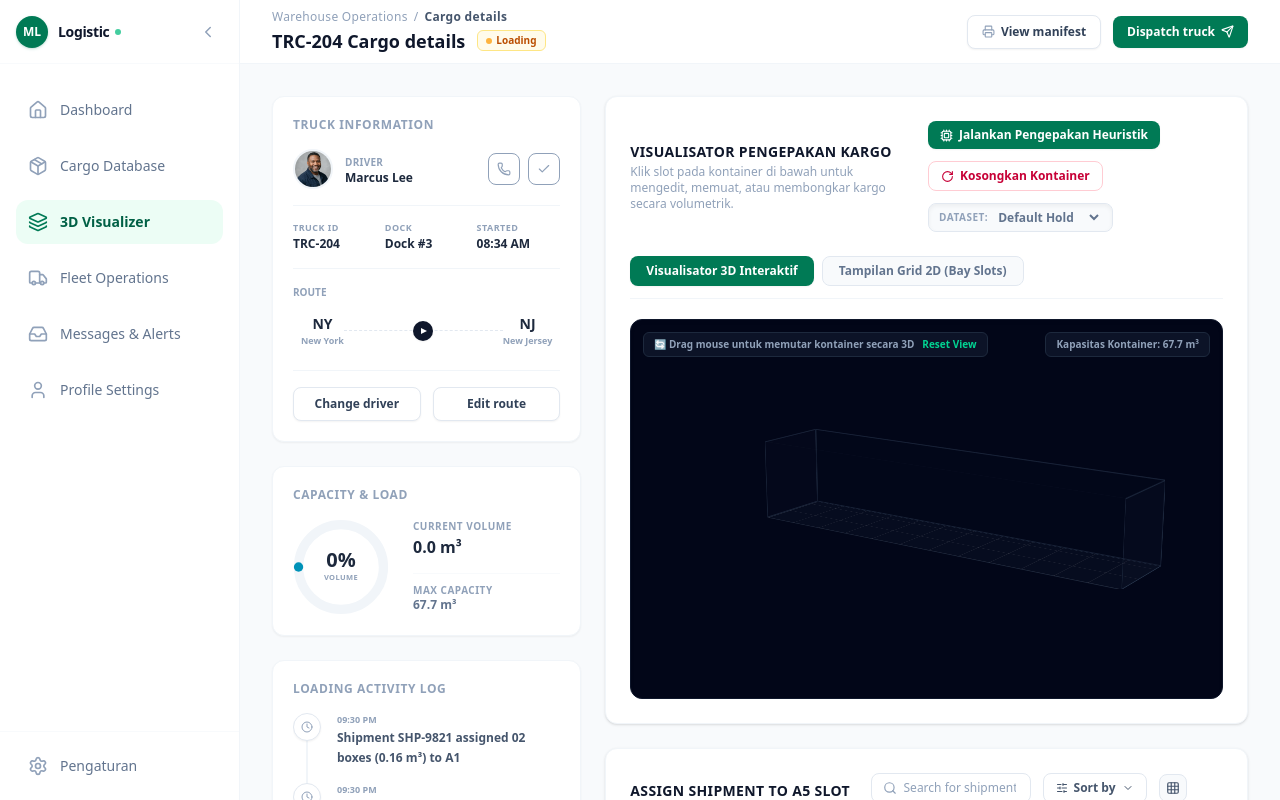
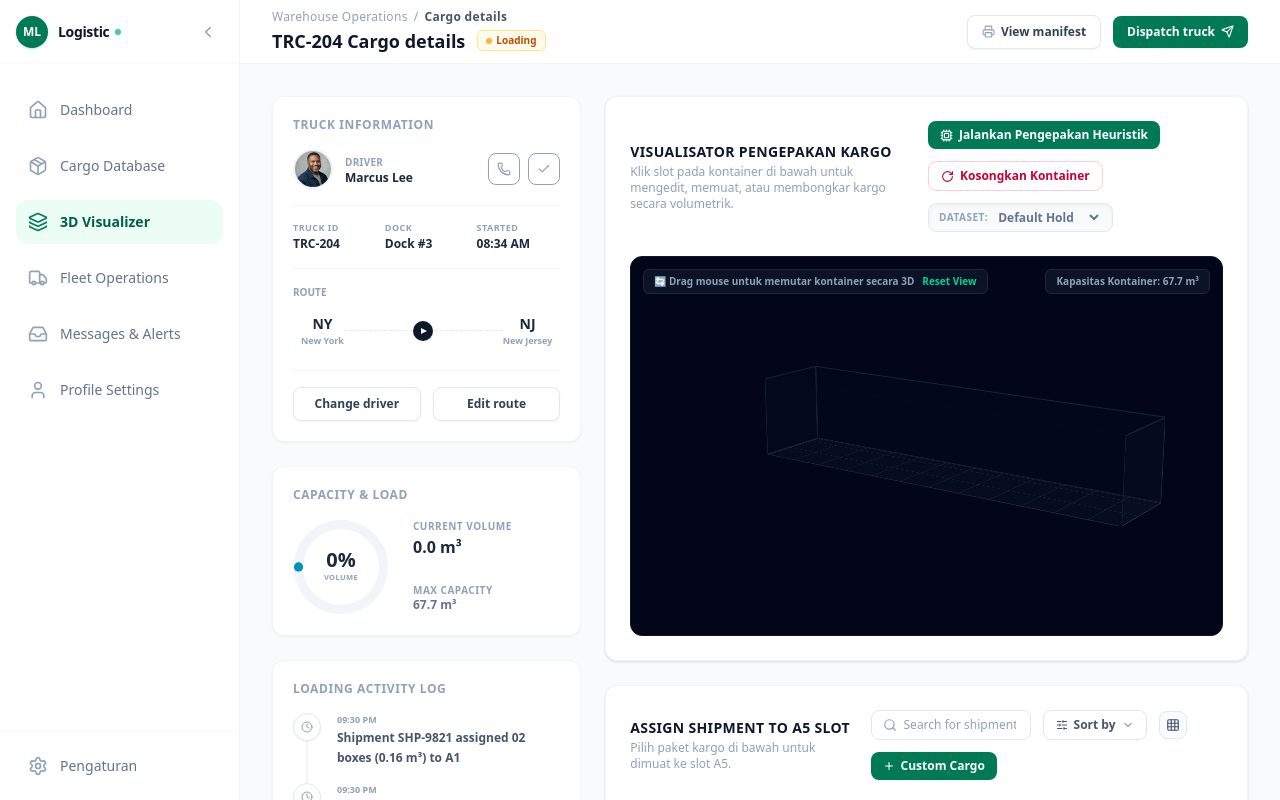
Before and after one commit to ramsaairil/my-app, a Next.js app: page /optimasi in a window 1280 px wide. Built offline with nearby package versions, Linux system fonts and the light colour scheme.

Commit message:
feat: implement 3D container cargo optimization page with packing solver

```diff
--- a/app/optimasi/page.tsx
+++ b/app/optimasi/page.tsx
@@ -530,7 +530,6 @@ export default function CargoDetailsDashboardPage() {
   });
 
   // 3D View and BPP States
-  const [visualizerMode, setVisualizerMode] = useState<"2d" | "3d">("3d");
   const [packedBoxes, setPackedBoxes] = useState<PlacedBox[]>([]);
   const [rotation, setRotation] = useState({ x: -15, y: -35 });
   const [isDragging, setIsDragging] = useState(false);
@@ -1221,27 +1220,7 @@ export default function CargoDetailsDashboardPage() {
                 </div>
               </div>
 
-              {/* Tab Selector Visualizer */}
-              <div className="flex gap-2 border-b border-slate-100 pb-3 mb-5">
-                {[
-                  { id: "3d", label: "Visualisator 3D Interaktif" },
-                  { id: "2d", label: "Tampilan Grid 2D (Bay Slots)" }
-                ].map((tab) => (
-                  <button
-                    key={tab.id}
-                    onClick={() => setVisualizerMode(tab.id as "2d" | "3d")}
-                    className={`px-4 py-1.5 rounded-lg text-xs font-bold transition-all cursor-pointer ${
-                      visualizerMode === tab.id
-                        ? "bg-emerald-700 text-white shadow-xs"
-                        : "bg-slate-50 border border-slate-200 text-slate-500 hover:bg-slate-100"
-                    }`}
-                  >
-                    {tab.label}
-                  </button>
-                ))}
-              </div>
-
-              {visualizerMode === "3d" ? (
+              {/* 3D Visualizer Container */}
               <div className="w-full flex flex-col items-center justify-center p-6 bg-slate-950 text-white border border-slate-900 rounded-xl min-h-[380px] select-none overflow-hidden relative shadow-inner">
                 {/* Drag Instructions & Reset View */}
                 <div className="absolute top-3 left-3 text-[10px] text-slate-400 font-semibold bg-slate-900/80 px-2.5 py-1 rounded-md border border-slate-800 flex items-center gap-2 z-20">
@@ -1347,40 +1326,6 @@ export default function CargoDetailsDashboardPage() {
                   </div>
                 </div>
               </div>
-              ) : (
-                <div className="w-full relative flex items-center justify-center p-2 bg-[#fdfdfd] border border-slate-100 rounded-xl overflow-hidden min-h-[300px] select-none">
-                  {/* Truck Background Image */}
-                  <img
-                    src="/truck_40ft.png"
-                    alt="40ft Container Truck Layout"
-                    className="w-full max-w-[720px] h-auto object-contain pointer-events-none"
-                  />
-
-                  {/* Cargo Compartments Grid Overlay on the truck trailer */}
-                  <div
-                    className="absolute flex flex-col justify-between"
-                    style={{
-                      left: "37.9%",
-                      top: "7.8%",
-                      width: "59.6%",
-                      height: "45.5%"
-                    }}
-                  >
-                    {/* Grid A */}
-                    <div className="grid grid-cols-6 gap-0.5 h-[32%]">
-                      {slots.filter((s) => s.row === "A").map((slot) => renderSlotCell(slot))}
-                    </div>
-                    {/* Grid B */}
-                    <div className="grid grid-cols-6 gap-0.5 h-[32%]">
-                      {slots.filter((s) => s.row === "B").map((slot) => renderSlotCell(slot))}
-                    </div>
-                    {/* Grid C */}
-                    <div className="grid grid-cols-6 gap-0.5 h-[32%]">
-                      {slots.filter((s) => s.row === "C").map((slot) => renderSlotCell(slot))}
-                    </div>
-                  </div>
-                </div>
-              )}
             </section>
 
             {/* COMPONENT 7: CARGO ASSIGNMENT PANEL */}
```
Also changed, not shown: 1 other file (tests, documents, lock files or other folders). Lines whose indentation alone changed are shown as unchanged.
